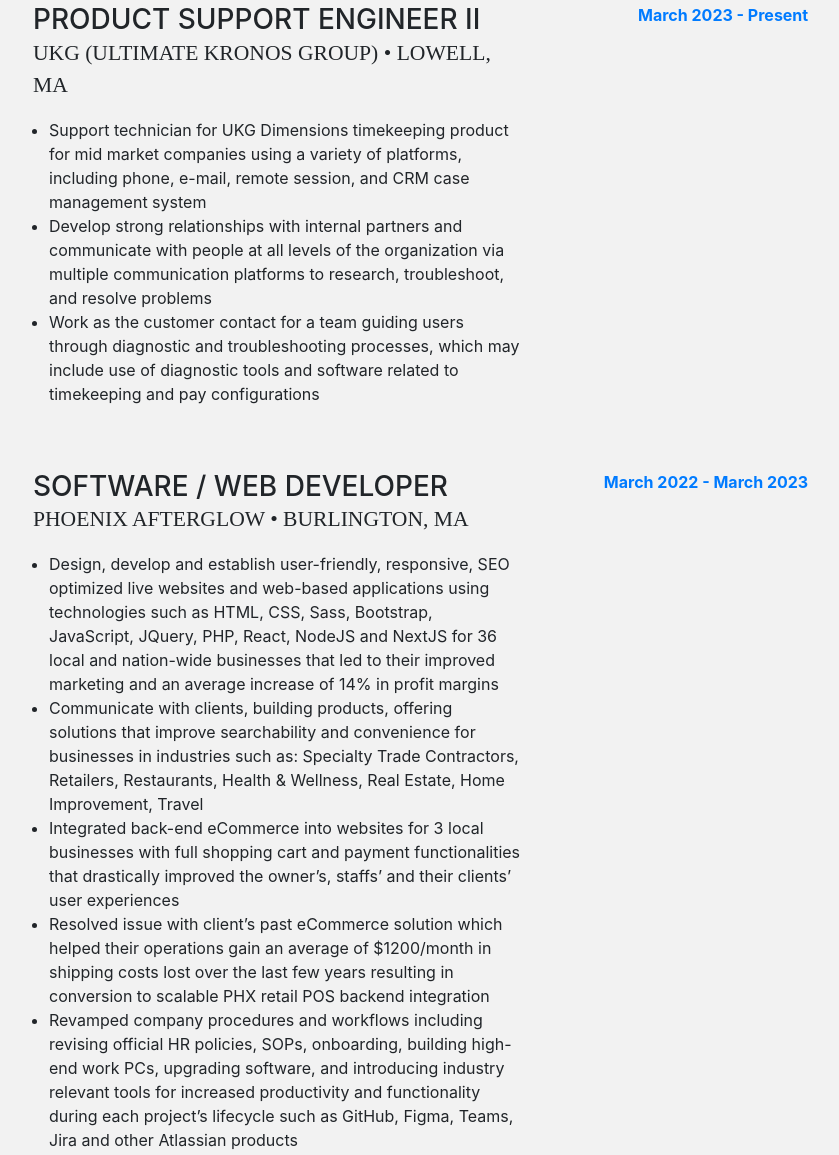
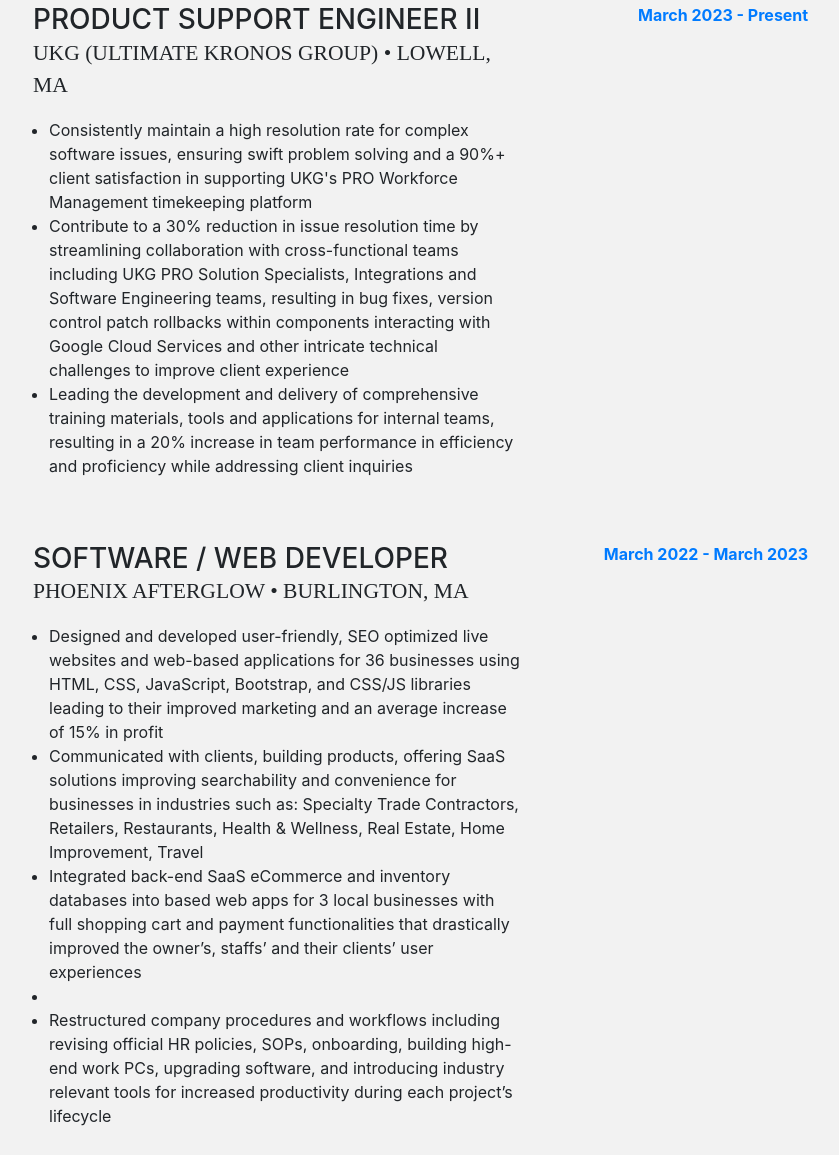
Before and after one commit to ErikMoxley/erick-portfolio, a website with bundled scripts: page index.html in a window 1280 px wide. Shown: the part 931-2086 px from the top of the page, without its empty margins (287-1126 px from the left). Built offline with nearby package versions, Linux system fonts and the light colour scheme; a web font is replaced by a local one.

Commit message:
update 112723

```diff
--- a/index.html
+++ b/index.html
@@ -138,13 +138,13 @@
               <div class="subheading mb-3">UKG (Ultimate Kronos Group) • Lowell, MA</div>
               <ul class="content-list">
                 <li>
-                  Support technician for UKG Dimensions timekeeping product for mid market companies using a variety of platforms, including phone, e-mail, remote session, and CRM case management system
+                  Consistently maintain a high resolution rate for complex software issues, ensuring swift problem solving and a 90%+ client satisfaction in supporting UKG's PRO Workforce Management timekeeping platform
                 </li>
                 <li>
-                  Develop strong relationships with internal partners and communicate with people at all levels of the organization via multiple communication platforms to research, troubleshoot, and resolve problems
+                  Contribute to a 30% reduction in issue resolution time by streamlining collaboration with cross-functional teams including UKG PRO Solution Specialists, Integrations and Software Engineering teams, resulting in bug fixes, version control patch rollbacks within components interacting with Google Cloud Services and other intricate technical challenges to improve client experience
                 </li>
                 <li>
-                  Work as the customer contact for a team guiding users through diagnostic and troubleshooting processes, which may include use of diagnostic tools and software related to timekeeping and pay configurations
+                  Leading the development and delivery of comprehensive training materials, tools and applications for internal teams, resulting in a 20% increase in team performance in efficiency and proficiency while addressing client inquiries
                 </li>
               </ul>
             </div>
@@ -159,26 +159,16 @@
               <div class="subheading mb-3">Phoenix Afterglow • Burlington, MA</div>
               <ul class="content-list">
                 <li>
-                  Design, develop and establish user-friendly, responsive, SEO optimized live websites and web-based applications using
-                  technologies such as HTML, CSS, Sass, Bootstrap, JavaScript, JQuery, PHP, React, NodeJS and NextJS for 36 local and
-                  nation-wide businesses that led to their improved marketing and an average increase of 14% in profit margins
+                  Designed and developed user-friendly, SEO optimized live websites and web-based applications for 36 businesses using HTML, CSS, JavaScript, Bootstrap, and CSS/JS libraries leading to their improved marketing and an average increase of 15% in profit
                 </li>
                 <li>
-                  Communicate with clients, building products, offering solutions that improve searchability and convenience for businesses
-                  in industries such as: Specialty Trade Contractors, Retailers, Restaurants, Health & Wellness, Real Estate, Home Improvement, Travel
+                  Communicated with clients, building products, offering SaaS solutions improving searchability and convenience for businesses in industries such as: Specialty Trade Contractors, Retailers, Restaurants, Health & Wellness, Real Estate, Home Improvement, Travel
                 </li>
                 <li>
-                  Integrated back-end eCommerce into websites for 3 local businesses with full shopping cart and payment functionalities that
-                  drastically improved the owner’s, staffs’ and their clients’ user experiences
-                </li>
+                  Integrated back-end SaaS eCommerce and inventory databases into based web apps for 3 local businesses with full shopping cart and payment functionalities that drastically improved the owner’s, staffs’ and their clients’ user experiences
                 <li>
-                  Resolved issue with client’s past eCommerce solution which helped their operations gain an average of $1200/month in shipping
-                  costs lost over the last few years resulting in conversion to scalable PHX retail POS backend integration
-                </li>
                 <li>
-                  Revamped company procedures and workflows including revising official HR policies, SOPs, onboarding, building high-end work PCs,
-                  upgrading software, and introducing industry relevant tools for increased productivity and functionality during each project’s
-                  lifecycle such as GitHub, Figma, Teams, Jira and other Atlassian products
+                  Restructured company procedures and workflows including revising official HR policies, SOPs, onboarding, building high-end work PCs, upgrading software, and introducing industry relevant tools for increased productivity during each project’s lifecycle
                 </li>
               </ul>
             </div>
@@ -402,6 +392,14 @@
               </li>
               <li>
                 <i class="fa-li fa fa-check"></i>
+                Software/Web Development
+              </li>
+              <li>
+                <i class="fa-li fa fa-check"></i>
+                Leadership Development
+              </li>
+              <li>
+                <i class="fa-li fa fa-check"></i>
                 Pharmaceutical Industry
               </li>
               <li>
@@ -459,6 +457,10 @@
               <li>
                 <i class="fa-li fa fa-check"></i>
                 Hiring (ATS)
+              </li>
+              <li>
+                <i class="fa-li fa fa-check"></i>
+                Salesforce
               </li>
               <li>
                 <i class="fa-li fa fa-check"></i>
```
